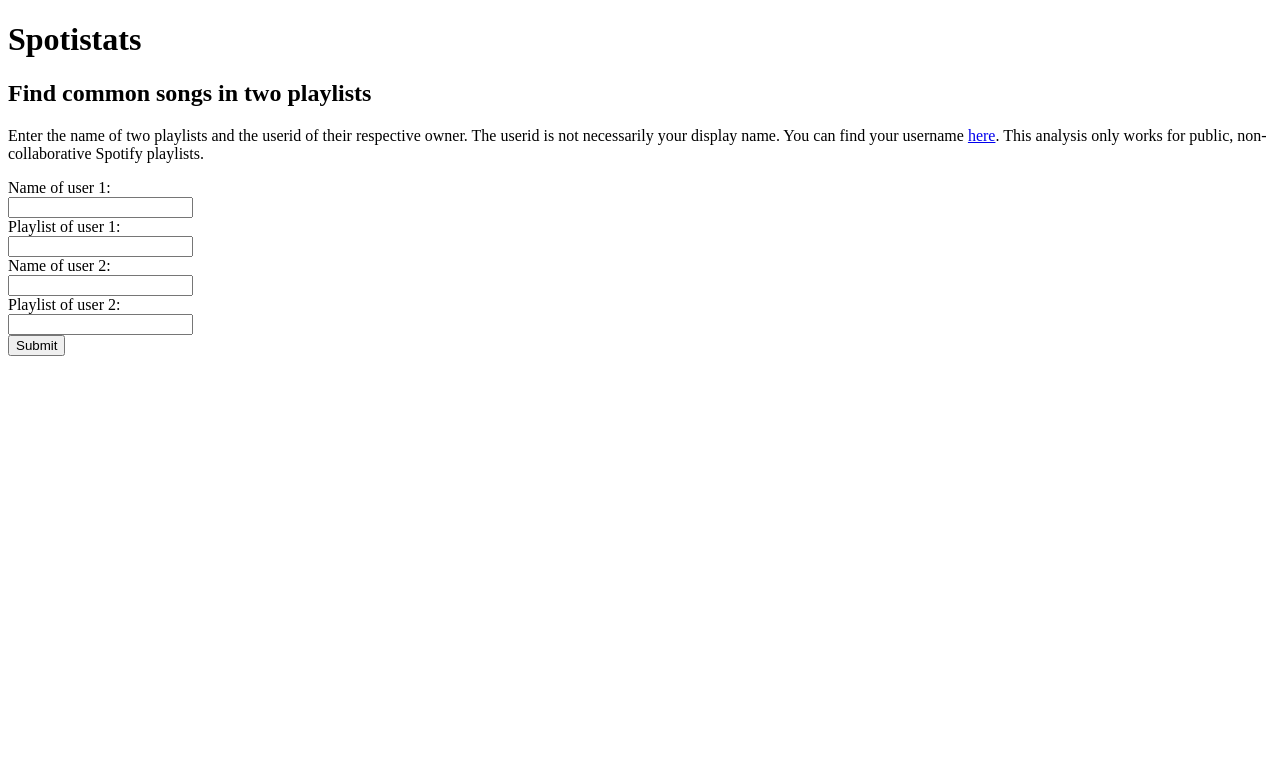
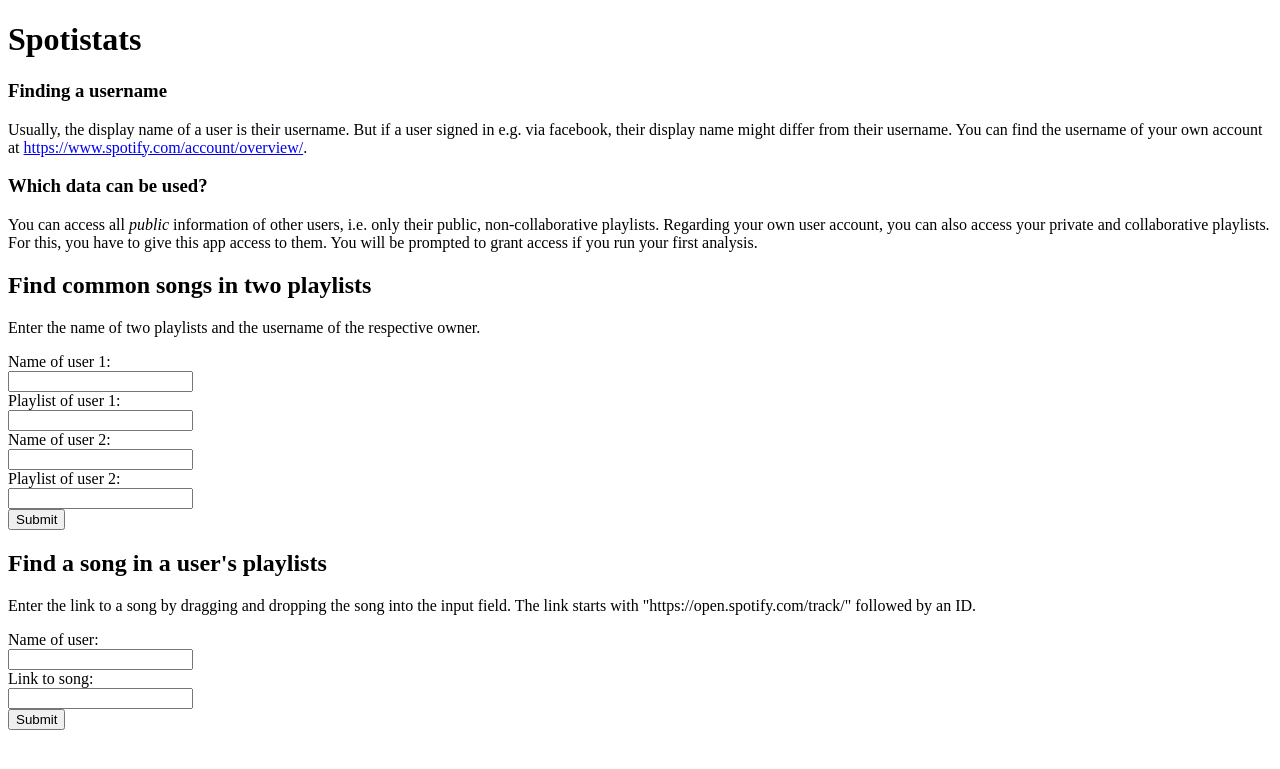
Before and after one commit to fransie/spotistats, a Flask app: page / in a window 1280 px wide. Shown: the top 769 px of the page. Run offline with Flask 2, Linux system fonts and the light colour scheme; parts of the project's set-up code (start-up, migrations or seed data) failed here and were passed over.

Commit message:
Add "find song in playlists" functionality and add corresponding UI form.

```diff
--- a/app.py
+++ b/app.py
@@ -36,5 +36,14 @@ def get_common_songs():
     return render_template("songs.html", songs=songs)
 
 
+@app.route("/song_in_playlists", methods=['POST'])
+def find_song_in_playlists():
+    username = escape(request.form["uname"])
+    link = str(escape(request.form["link"]))
+    song_id = link[len("https://open.spotify.com/track/"):]
+    playlists = stats.find_song_in_playlists(username, song_id)
+    return render_template("song_in_playlists.html", playlists=playlists)
+
+
 if __name__ == "__main__":
     app.run()
--- a/templates/UI.html
+++ b/templates/UI.html
@@ -6,10 +6,19 @@
 </head>
 <body>
     <h1>Spotistats</h1>
+
+    <h3>Finding a username</h3>
+    <p>Usually, the display name of a user is their username. But if a user signed in e.g. via facebook, their display
+        name might differ from their username. You can find the username of your own account at
+        <a href="https://www.spotify.com/account/overview/">https://www.spotify.com/account/overview/</a>.</p>
+
+    <h3>Which data can be used?</h3>
+    <p>You can access all <em>public</em> information of other users, i.e. only their public, non-collaborative playlists.
+    Regarding your own user account, you can also access your private and collaborative playlists. For this, you have to
+    give this app access to them. You will be prompted to grant access if you run your first analysis.</p>
+
     <h2>Find common songs in two playlists</h2>
-    <p>Enter the name of two playlists and the userid of their respective owner. The userid is not necessarily your display
-        name. You can find your username <a href="https://www.spotify.com/account/overview/">here</a>. This analysis
-        only works for public, non-collaborative Spotify playlists.</p>
+    <p>Enter the name of two playlists and the username of the respective owner.</p>
     <form action="/common-songs" method="post">
         <label for="u1name">Name of user 1:</label><br>
         <input type="text" id="u1name" name="u1name"><br>
@@ -23,5 +32,17 @@
 
         <input type="submit" value="Submit">
     </form>
+
+    <h2>Find a song in a user's playlists</h2>
+    <p>Enter the link to a song by dragging and dropping the song into the input field. The link starts with
+        "https://open.spotify.com/track/" followed by an ID.</p>
+    <form action="/song_in_playlists" method="post">
+        <label for="uname">Name of user:</label><br>
+        <input type="text" id="uname" name="uname" value=""><br>
+        <label for="link">Link to song:</label><br>
+        <input type="text" id="link" name="link" value=""><br>
+
+        <input type="submit" value="Submit">
+    </form>
 </body>
 </html>
```
Also changed, not shown: stats.py (+14 -1 lines), templates/song_in_playlists.html (added, +17 -0 lines).
